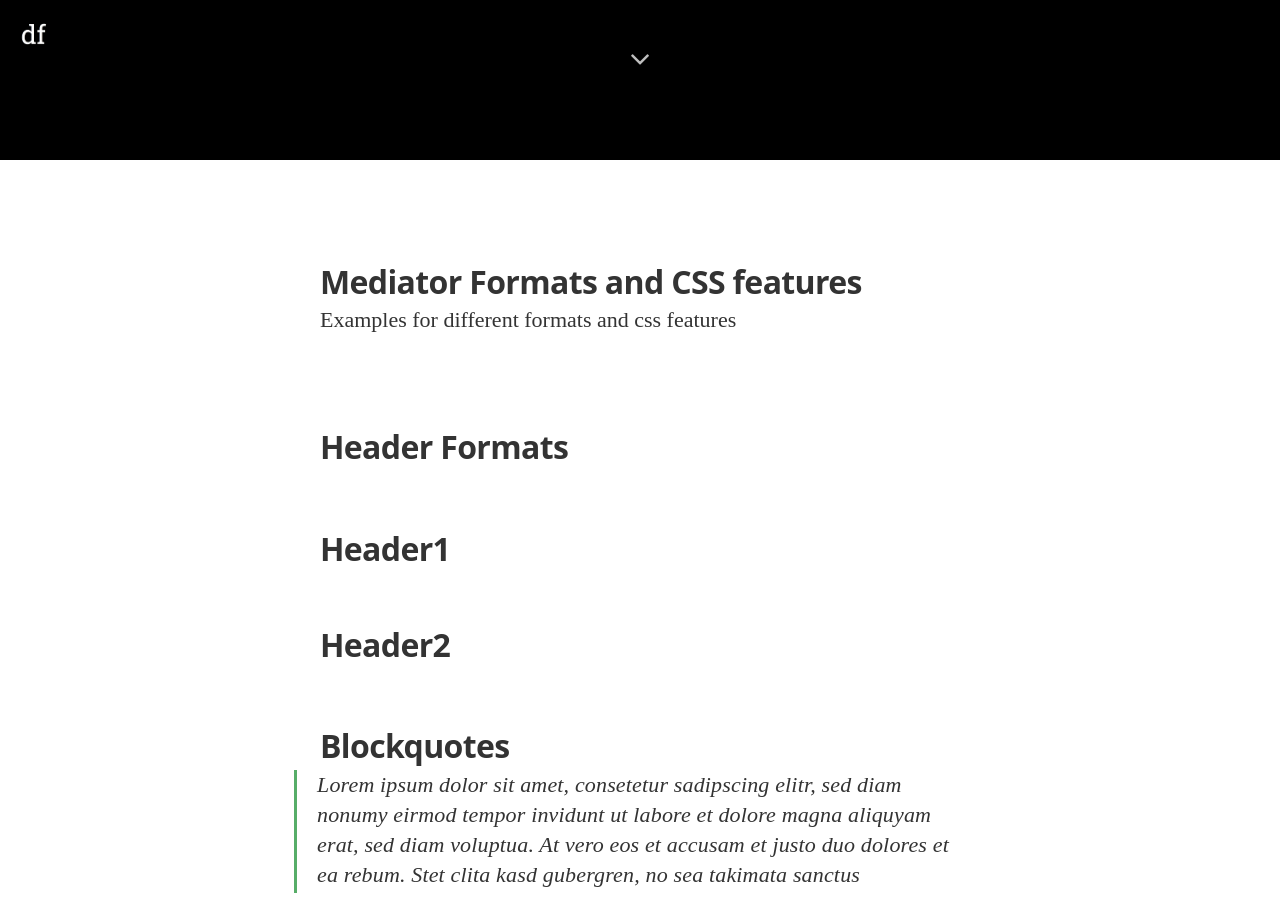
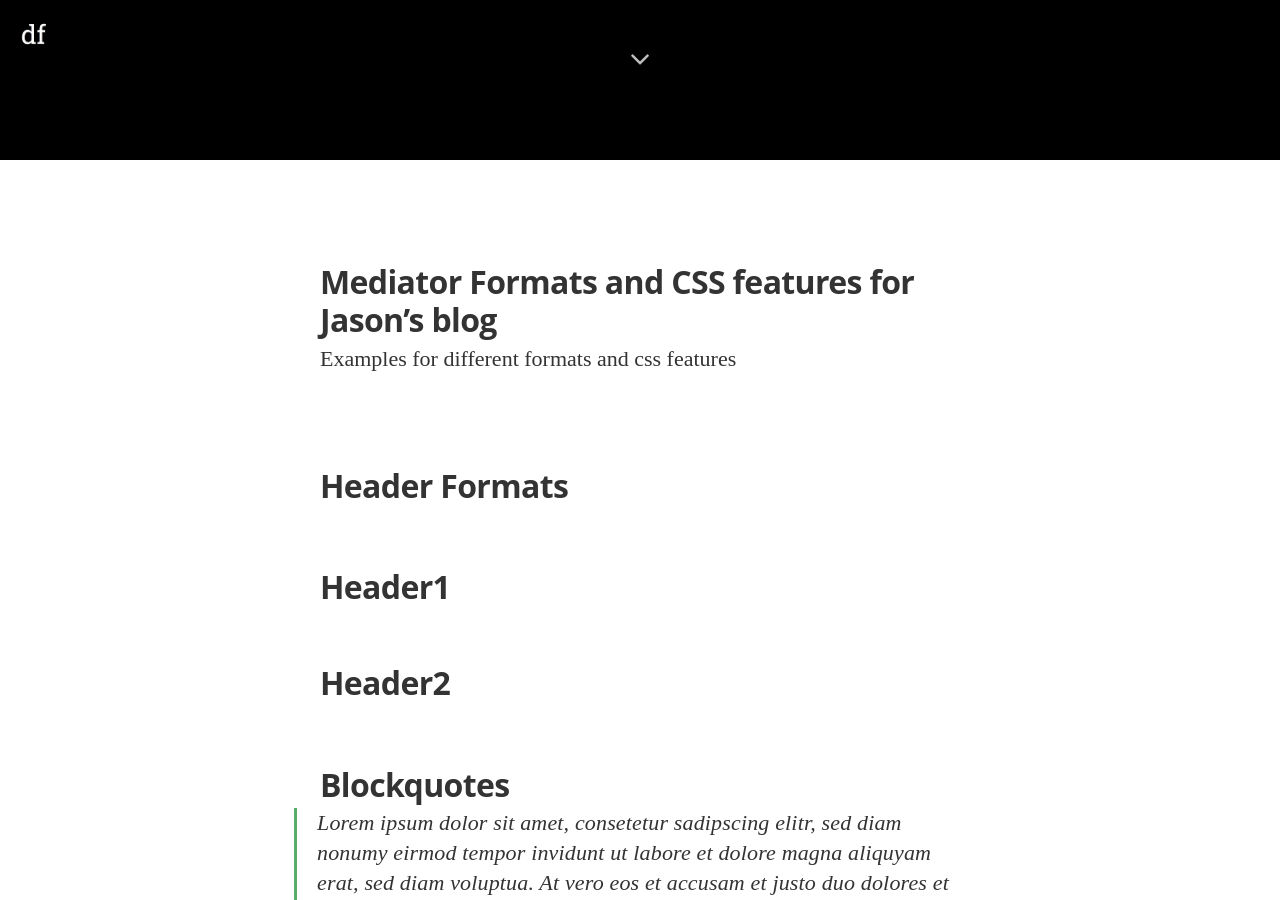
Before and after one commit to JasonBates/JasonBates.github.io, a Jekyll site: the page built from _posts/2014-11-30-mediator_features.markdown, in a window 1280 px wide and 900 px high, scrolled down 740 px. Built offline with Jekyll 4.4.1, drawn with Linux system fonts in a browser that asks for light colours; nearby versions of some CDN libraries; some web fonts are replaced; Markdown is read by kramdown in place of the engine named in the settings.

Commit message:
post experiment

```diff
--- a/_posts/2014-11-30-mediator_features.markdown
+++ b/_posts/2014-11-30-mediator_features.markdown
@@ -6,7 +6,7 @@ categories: mediator feature
 tags: featured
 image: /assets/article_images/2014-11-30-mediator_features/night-track.JPG
 ---
-#Mediator Formats and CSS features
+#Mediator Formats and CSS features for Jason's blog
 
 Examples for different formats and css features
 
```
